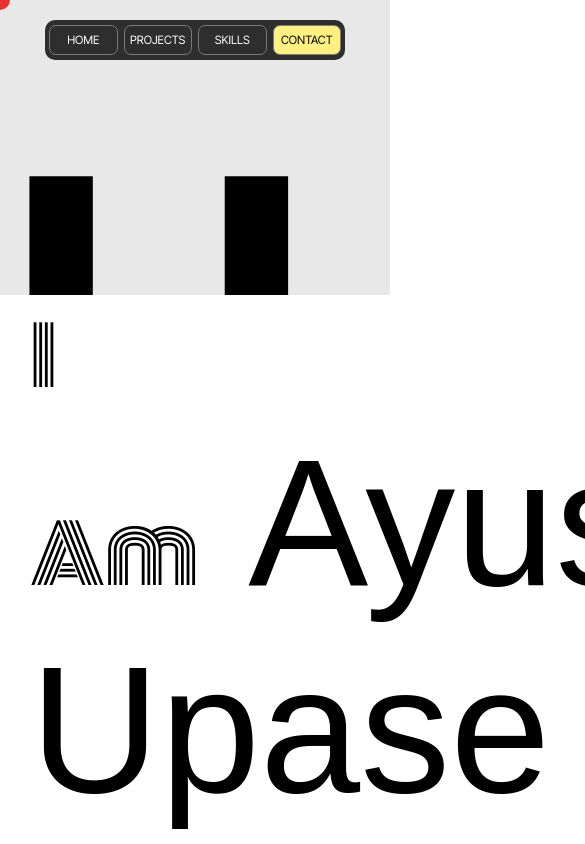
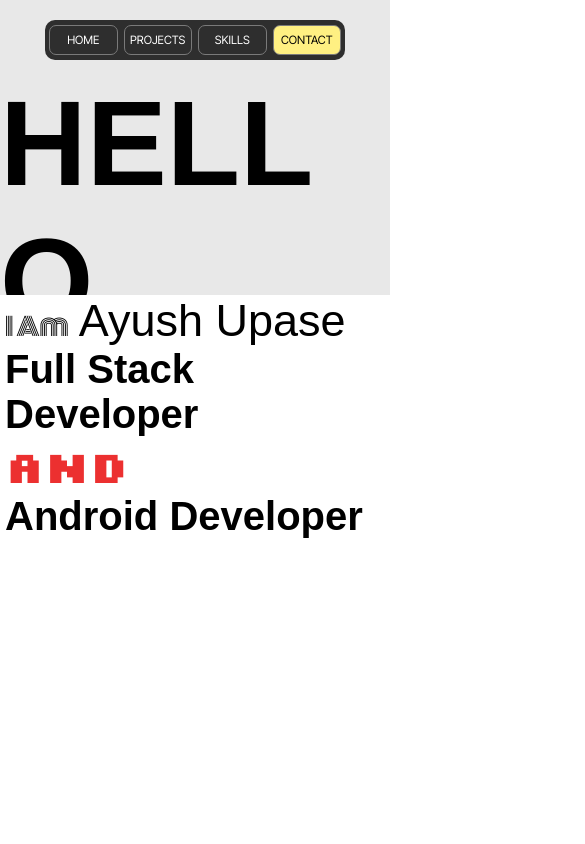
Before and after one commit to AyushNetTech/Portfolio, a React (Create React App) app: page / in a window 390 px wide. Shown: the top 844 px of the page, 585 px wide, since content can reach past the window. Built offline with nearby package versions, Linux system fonts and the light colour scheme; a web font is replaced by a local one.

Commit message:
made some changes

```diff
--- a/src/App.js
+++ b/src/App.js
@@ -9,7 +9,7 @@ const App =()=>{
       <div className="App">
         <Navbar />
         <LandingPage/>
-        <CustomCursor/>
+        {/* <CustomCursor/> */}
       </div>
     )
 }
--- a/src/Components/CustomCursor.css
+++ b/src/Components/CustomCursor.css
@@ -12,6 +12,6 @@
 }
 
 /* Optional: Hide native cursor globally */
-body {
+/* body {
   cursor: none;
-}
+} */
--- a/src/Components/Info.css
+++ b/src/Components/Info.css
@@ -1,30 +1,32 @@
 .Info{
+    /* position: relative; */
     height: 100vh;
     width: 100%;
     background-color: white;
     padding: 0px 30px;
+    user-select: none;
 }
 
 #a{
-    font-size: 80px;
+    font-size: 5.5vw;
     font-weight: 500;
     font-family: "Monoton", sans-serif;
-    margin-right: 50px;
+    margin-right: 4vw;
 }
 
 #b{
-    font-size: 180px;
+    font-size: 12vw;
     font-family: "Anton SC", sans-serif;
 }
 
 #c{
-    font-size: 120px;
+    font-size:6vw;
     font-weight: bolder;
     font-family: "Turret Road", sans-serif;
 }
 
 #d{
-    font-size: 70px;
+    font-size: 4.5vw;
     font-weight: bold;
     color: rgb(236, 48, 48);
     margin-right: 50px;
@@ -36,7 +38,42 @@
 }
 
 #e{
-    font-size: 120px;
+    font-size: 6vw;
     font-weight: bolder;
     font-family: "Turret Road", sans-serif;
 }
+
+
+/* Media Query for Responsivness*/
+
+@media (min-width:100px) and (max-width:400px){
+    .Info{
+        height: 65vh;
+        padding: 0px 5px;
+    }
+    #a{
+        font-size: 25px;
+        margin-right: 10px;
+    }
+
+    #b{
+        font-size: 45px;
+    }
+
+    #c{
+        font-size: 40px;
+    }
+
+    #d{
+        font-size: 45px;
+        margin-right: 10px;
+    }
+
+    #e{
+        font-size: 40px;
+    }
+}
+
+@media (min-width:401px) and (max-width:550px){
+
+}
--- a/src/Components/Info.jsx
+++ b/src/Components/Info.jsx
@@ -7,7 +7,7 @@ const Info=()=>{
             <span id="a">I Am</span>
             <span id="b">Ayush Upase</span><br></br>
             <span id="c">Full Stack Developer</span><br></br>
-            <span id="d">and</span>
+            <span id="d">and</span><br></br>
             <span id="e">Android Developer</span>
         </div>
     )
--- a/src/Components/Intro.css
+++ b/src/Components/Intro.css
@@ -18,11 +18,11 @@
 }
 .text {
     color: black;
-    font-size: 440px;
+    font-size: 32vw;
     font-family: "Anton SC", sans-serif;
     user-select: none;
     font-weight: bolder;
-    display: inline-block; /* REQUIRED for y animation to apply */
+    display: inline-block;
 }
 
 
@@ -34,7 +34,7 @@
   .Intro{
         height: 35vh;
     }
-    span{
+    .text{
         font-size: 120px;
     }
     .Hello{
@@ -46,7 +46,7 @@
     .Intro{
         height: 40vh;
     }
-    span{
+    .text{
         font-size: 140px;
     }
     .Hello{
--- a/src/Components/Intro.jsx
+++ b/src/Components/Intro.jsx
@@ -2,8 +2,6 @@ import React from "react"
 import "./Intro.css"
 import { useGSAP } from "@gsap/react"
 import gsap from 'gsap';
-import Navbar from "./Navbar";
-import Projects from "./Projects";
 
 
 const Intro = ()=>{
@@ -18,7 +16,6 @@ const Intro = ()=>{
     })
     return (
         <div className="Intro">
-            {/* <Navbar/> */}
             <div className="Hello">
                 <span className="text">H</span>
                 <span className="text">E</span>
```
